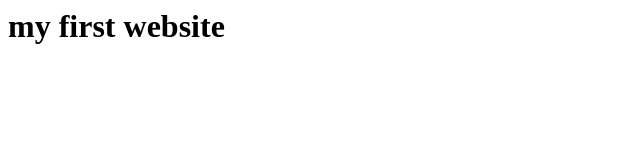
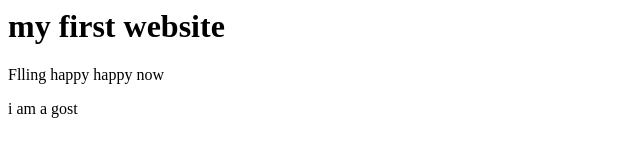
Before and after one commit to LeoNaiyem/my-fast-wedsite, a plain HTML site: page index.html in a window 1280 px wide. Shown: the whole page, without its empty margins (0-640 px from the left). Drawn offline with Linux system fonts and the light colour scheme.

Commit message:
adding a paragraph

```diff
--- a/index.html
+++ b/index.html
@@ -1 +1,3 @@
 <h1>my first website</h1>
+<p> Flling happy happy now</p>
+<p>i am a gost</p>
```
